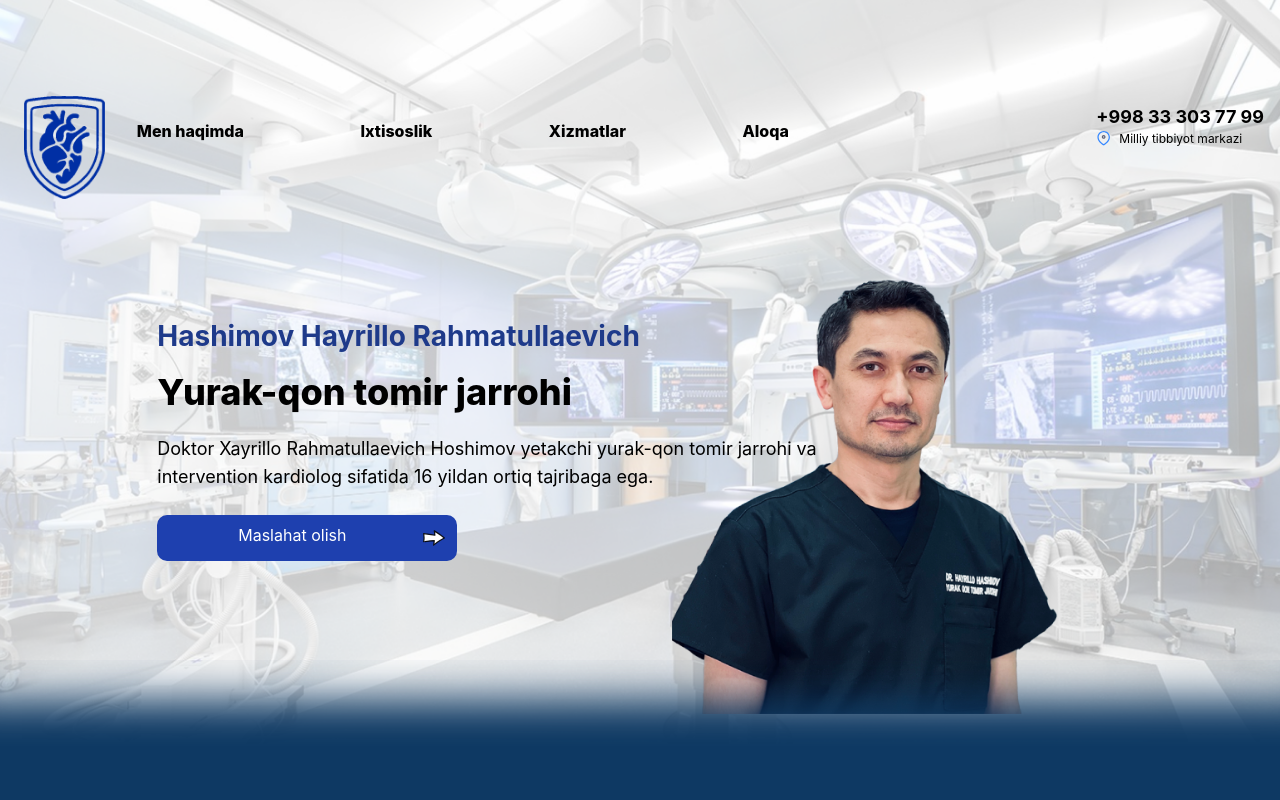
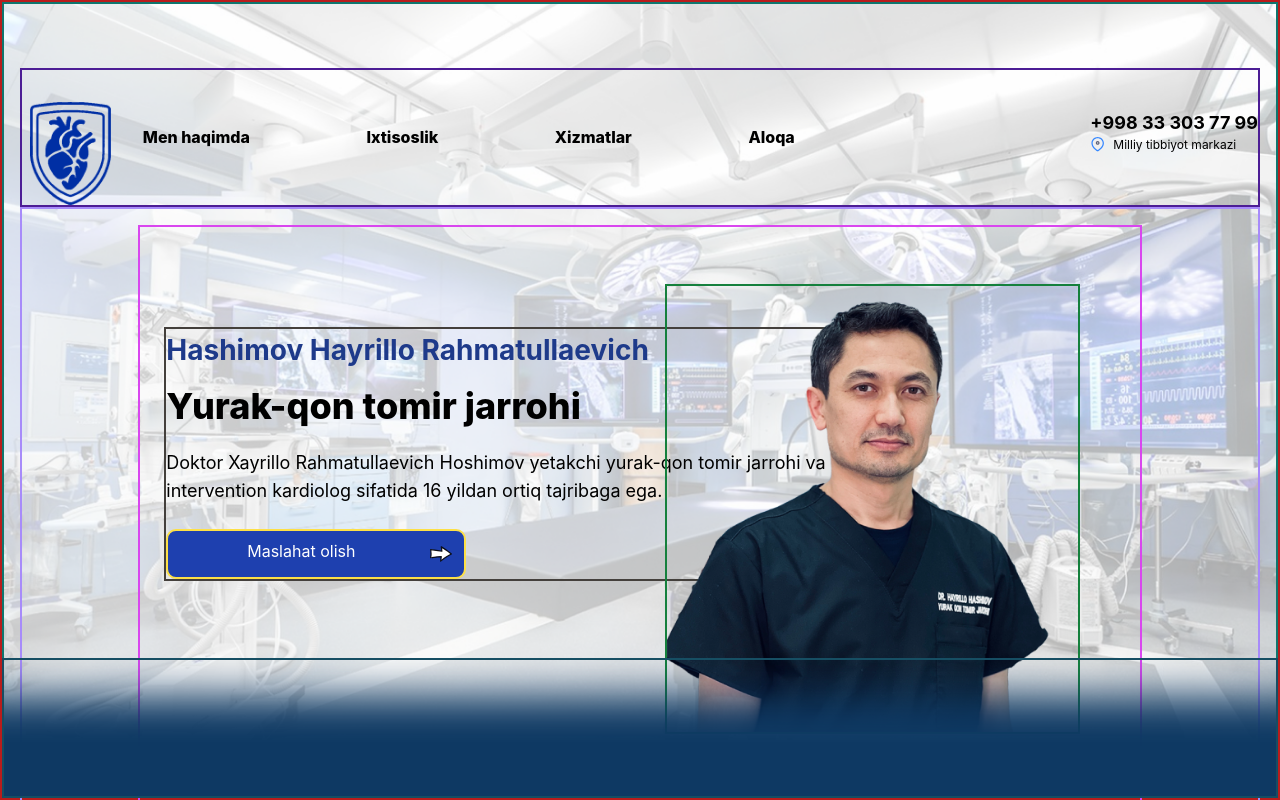
Before and after one commit to Shotambrat/Xr-landingpage, a React (Create React App) app: page / in a window 1280 px wide. Shown: the top 800 px of the page. Built offline with nearby package versions, Linux system fonts and the light colour scheme; the HTML template or start-up script is replaced by a standard one.

Commit message:
Debugging 3.0

```diff
--- a/src/components/Connect.jsx
+++ b/src/components/Connect.jsx
@@ -56,7 +56,7 @@ const Connect = () => {
 
     try {
       // TODO: Замените 'URL_К_ВАШЕМУ_AJAX.PHP' на реальный URL вашего скрипта на сервере
-      const response = await axios.post("../../ajax.php", formData, {
+      const response = await axios.post("../../xr-ajax.php", formData, {
         headers: {
           "Content-Type": "multipart/form-data",
         },
--- a/src/components/Modal.jsx
+++ b/src/components/Modal.jsx
@@ -57,7 +57,7 @@ const Modal = ({ closeModal }) => {
 
     try {
       // TODO: Замените 'URL_К_ВАШЕМУ_AJAX.PHP' на реальный URL вашего скрипта на сервере
-      const response = await axios.post("../../ajax.php", formData, {
+      const response = await axios.post("../../xr-ajax.php", formData, {
         headers: {
           "Content-Type": "multipart/form-data",
         },
--- a/src/components/Section1.jsx
+++ b/src/components/Section1.jsx
@@ -25,15 +25,15 @@ const Section1 = () => {
         backgroundSize: "cover",
         backdropFilter: "blur(15px)",
       }}
-      className="flex justify-center w-full h-screen"
+      className="flex justify-center w-full h-screen border-2 border-red-700"
     >
       {/* Container for desktop and mobile view */}
-      <div className="max-w-[1300px] w-full h-full mx-auto px-4">
-      <div style={{boxShadow: "inset 0px -140px 43px -39px #0E3963", zIndex: 10}} className="shadow-wrapper left-0 absolute bottom-0 h-[140px] w-full"> {/* Обертка для тени с более высоким z-index */}
+      <div className="max-w-[1300px] w-full h-full mx-auto px-4 border-2 border-teal-700">
+      <div style={{boxShadow: "inset 0px -140px 43px -39px #0E3963", zIndex: 10}} className="shadow-wrapper left-0 absolute bottom-0 h-[140px] w-full border-2 border-cyan-900"> {/* Обертка для тени с более высоким z-index */}
       {/* Остальной контент, включая заголовок и т.д. */}
     </div>
         {/* Header with logo and contact info */}
-        <header className="justify-between items-center w-full mt-4 md:mt-16 flex">
+        <header className="justify-between items-center w-full mt-4 md:mt-16 flex border-2 border-violet-900">
           <div>
             {/* Website Logo */}
             <a href="/" className="flex items-center py-4 px-2">
@@ -70,9 +70,9 @@ const Section1 = () => {
           </div>
         </header>
         {/* Content */}
-        <div className="p-4 flex justify-center h-auto">
-          <div className="flex flex-row-reverse flex-col md:flex-col md:w-10/12 w-full">
-            <div className="flex-1 ml-6 md:w-[700px] md:mt-[100px] mt-0">
+        <div className="p-4 flex justify-center h-auto border-2 border-violet-400">
+          <div className="flex flex-row-reverse flex-col md:flex-col md:w-10/12 w-full border-2 border-fuchsia-500">
+            <div className="flex-1 ml-6 md:w-[700px] md:mt-[100px] mt-0 border-2 border-stone-700">
               <h1 className="md:text-[28px] text-[20px] font-bold mb-2 text-blue-900">
                 Hashimov Hayrillo Rahmatullaevich
               </h1>
@@ -85,7 +85,7 @@ const Section1 = () => {
                 tajribaga ega.
               </p>
               {/* Button */}
-              <button onClick={openModal} className="bg-blue-800 absolute left-7 md:left-0  md:relative text-white mr-4 p-2 w-[85%] md:w-[300px] rounded-[10px] flex justify-between">
+              <button onClick={openModal} className="bg-blue-800 absolute left-7 md:left-0  md:relative text-white mr-4 p-2 w-[85%] md:w-[300px] rounded-[10px] flex justify-between border-2 border-yellow-300">
                 <div></div>
                 Maslahat olish
                 <svg
@@ -108,7 +108,7 @@ const Section1 = () => {
             </div>
             <div className="flex-1 justify-end flex">
               <img
-                className="md:relative absolute bottom-0 md:bottom-[297px] h-auto scale-75 md:scale-100 md:left-none -left-[60px] md:h-[450px] z-1"
+                className="md:relative absolute bottom-0 md:bottom-[297px] h-auto scale-75 md:scale-100 md:left-none -left-[60px] md:h-[450px] z-1 border-2 border-green-700"
                 src={Avatar}
               />
             </div>
```
